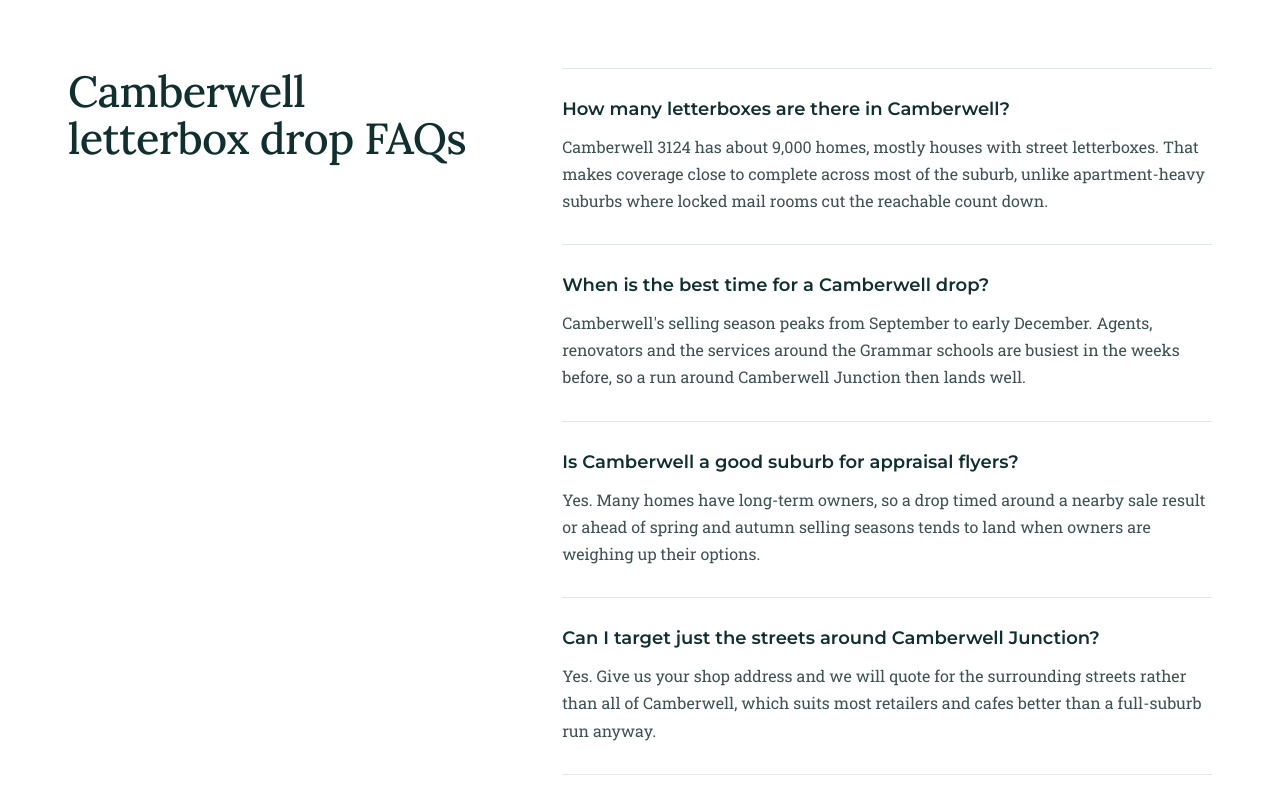
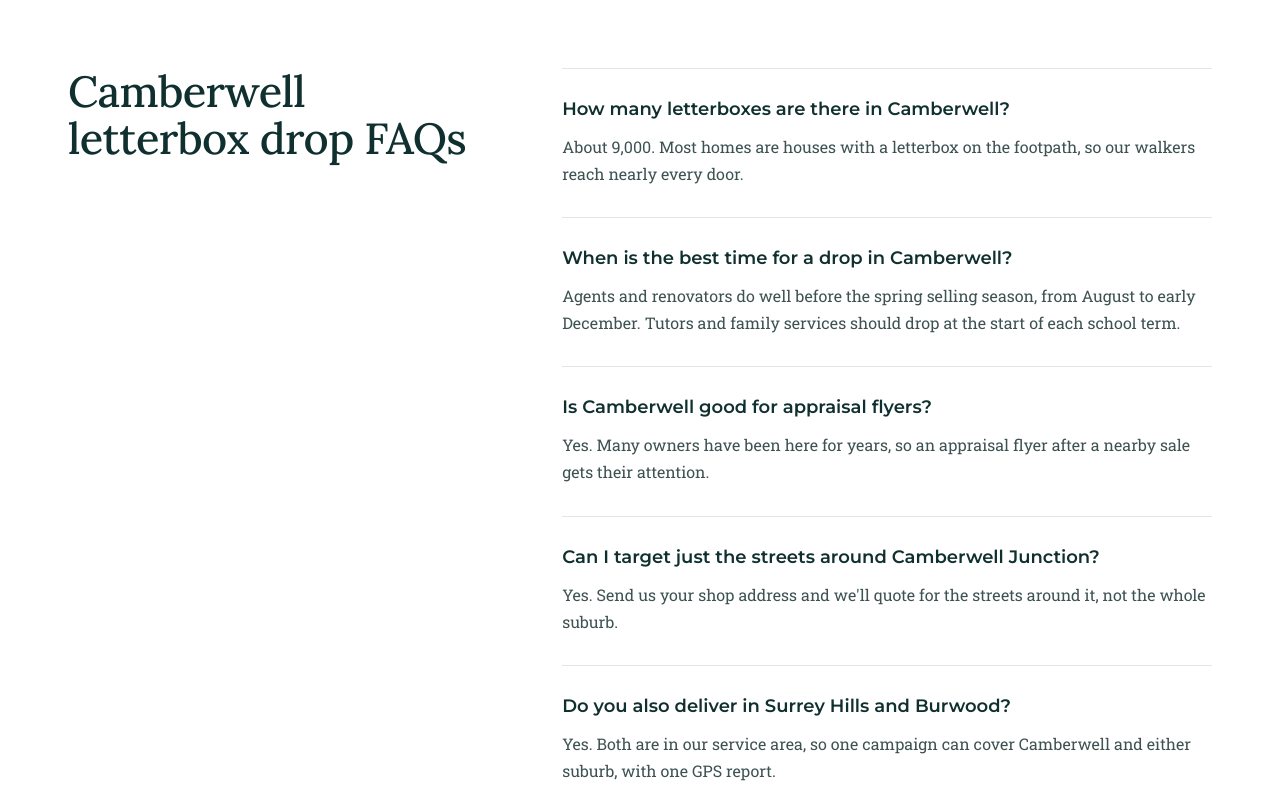
Before and after one commit to abhi-komyut/south-east-flyers, a Next.js app: page /melbourne/flyer-distribution-camberwell in a window 1280 px wide. Shown: the part 4140-4940 px from the top of the page. Built offline with nearby package versions, Linux system fonts and the light colour scheme; no server answers.

Commit message:
Camberwell: tighten the five FAQs to short, direct answers
Shorter letterbox-count, drop-timing, appraisal, street-targeting and
Surrey Hills/Burwood answers in the SEF voice (our walkers reach nearly
every door).

Co-Authored-By: Claude Opus 4.8 (1M context) <noreply@anthropic.com>

```diff
--- a/app/melbourne/flyer-distribution-camberwell/page.tsx
+++ b/app/melbourne/flyer-distribution-camberwell/page.tsx
@@ -36,27 +36,27 @@ const faqs = [
   {
     question: "How many letterboxes are there in Camberwell?",
     answer:
-      "Camberwell 3124 has about 9,000 homes, mostly houses with street letterboxes. That makes coverage close to complete across most of the suburb, unlike apartment-heavy suburbs where locked mail rooms cut the reachable count down.",
+      "About 9,000. Most homes are houses with a letterbox on the footpath, so our walkers reach nearly every door.",
   },
   {
-    question: "When is the best time for a Camberwell drop?",
+    question: "When is the best time for a drop in Camberwell?",
     answer:
-      "Camberwell's selling season peaks from September to early December. Agents, renovators and the services around the Grammar schools are busiest in the weeks before, so a run around Camberwell Junction then lands well.",
+      "Agents and renovators do well before the spring selling season, from August to early December. Tutors and family services should drop at the start of each school term.",
   },
   {
-    question: "Is Camberwell a good suburb for appraisal flyers?",
+    question: "Is Camberwell good for appraisal flyers?",
     answer:
-      "Yes. Many homes have long-term owners, so a drop timed around a nearby sale result or ahead of spring and autumn selling seasons tends to land when owners are weighing up their options.",
+      "Yes. Many owners have been here for years, so an appraisal flyer after a nearby sale gets their attention.",
   },
   {
     question: "Can I target just the streets around Camberwell Junction?",
     answer:
-      "Yes. Give us your shop address and we will quote for the surrounding streets rather than all of Camberwell, which suits most retailers and cafes better than a full-suburb run anyway.",
+      "Yes. Send us your shop address and we'll quote for the streets around it, not the whole suburb.",
   },
   {
-    question: "Do you deliver in Surrey Hills and Burwood too?",
+    question: "Do you also deliver in Surrey Hills and Burwood?",
     answer:
-      "Yes, both are in our service area, so a campaign can cover Camberwell alongside either with a single GPS report.",
+      "Yes. Both are in our service area, so one campaign can cover Camberwell and either suburb, with one GPS report.",
   },
 ];
 
```
